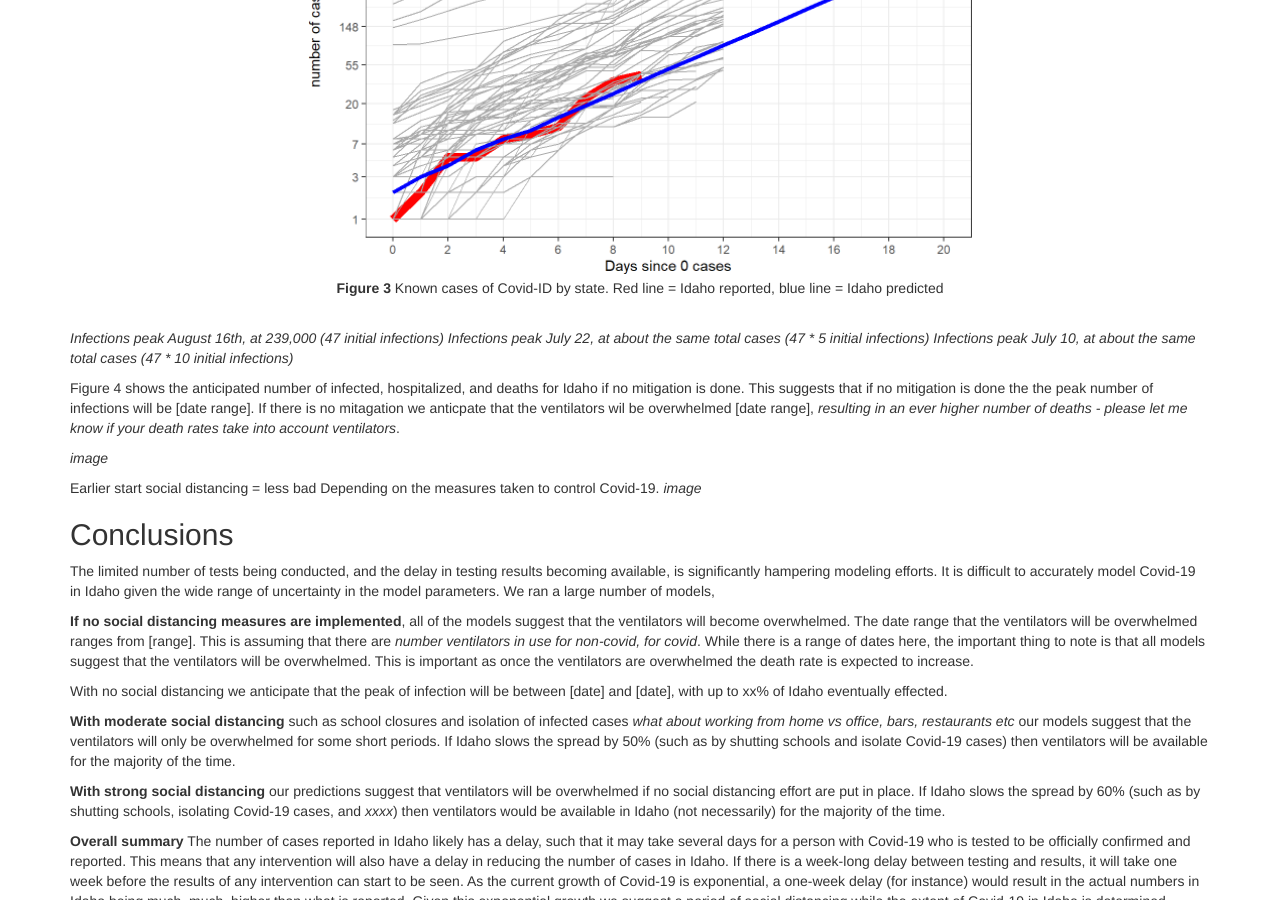
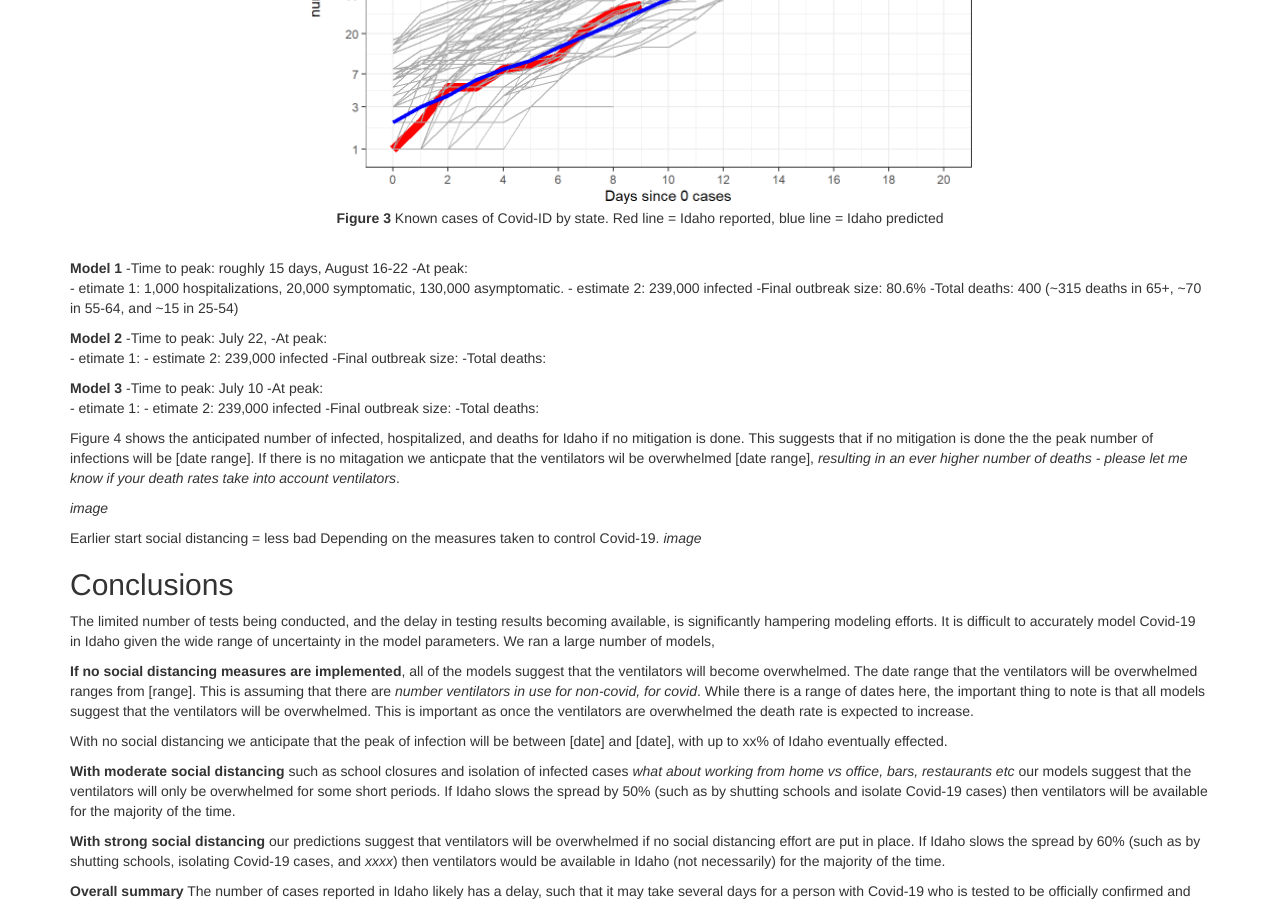
Before and after one commit to magbenji/summary, a Jekyll site: the page built from index.md, in a window 1280 px wide and 900 px high, scrolled down 2475 px. Built offline with Jekyll 4.4.1, drawn with Linux system fonts in a browser that asks for light colours; some of the changed text lies outside the part shown.

Commit message:
Update index.md

```diff
--- a/index.md
+++ b/index.md
@@ -79,10 +65,29 @@ The number of Covid-19 cases data for Idaho is shown in red, and the predicted n
 <b>Figure 3 </b> Known cases of Covid-ID by state. Red line = Idaho reported, blue line = Idaho predicted</div>
 <br>
 
+**Model 1**
+-Time to peak:  roughly 15 days, August 16-22
+-At peak:
+      - etimate 1: 1,000 hospitalizations, 20,000 symptomatic, 130,000 asymptomatic.
+      - estimate 2: 239,000 infected
+-Final outbreak size:  80.6%
+-Total deaths: 400 (~315 deaths in 65+, ~70 in 55-64, and ~15 in 25-54)
 
-*Infections peak August 16th, at 239,000 (47 initial infections)*
-*Infections peak July 22, at about the same total cases (47 * 5 initial infections)*
-*Infections peak July 10, at about the same total cases (47 * 10 initial infections)*
+**Model 2**
+-Time to peak: July 22,
+-At peak:
+      - etimate 1:
+       - estimate 2: 239,000 infected
+-Final outbreak size:
+-Total deaths:
+
+**Model 3**
+-Time to peak: July 10
+-At peak:
+      - etimate 1:
+      - etimate 2: 239,000 infected
+-Final outbreak size:
+-Total deaths:
 
 Figure 4 shows the anticipated number of infected, hospitalized, and deaths for Idaho if no mitigation is done.
 This suggests that if no mitigation is done the the peak number of infections will be [date range].
```
Also changed, not shown: other parts of index.md (+0 -14 lines).
